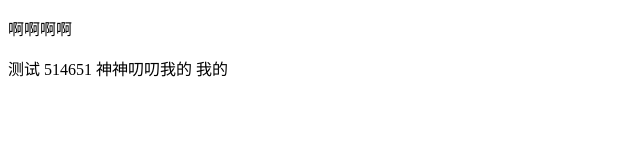
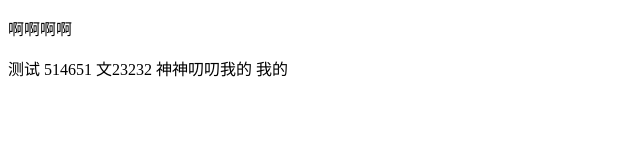
Before and after one commit to yunigongshang/yunigongshang, a plain HTML site: page index.html in a window 1280 px wide. Shown: the whole page, without its empty margins (0-640 px from the left). Drawn offline with Linux system fonts and the light colour scheme.

Commit message:
modified:   index.html

```diff
--- a/index.html
+++ b/index.html
@@ -10,7 +10,7 @@
         <p>啊啊啊啊</p>
         测试
 514651
-
+文23232
         神神叨叨我的
         我的
     </div>
```
